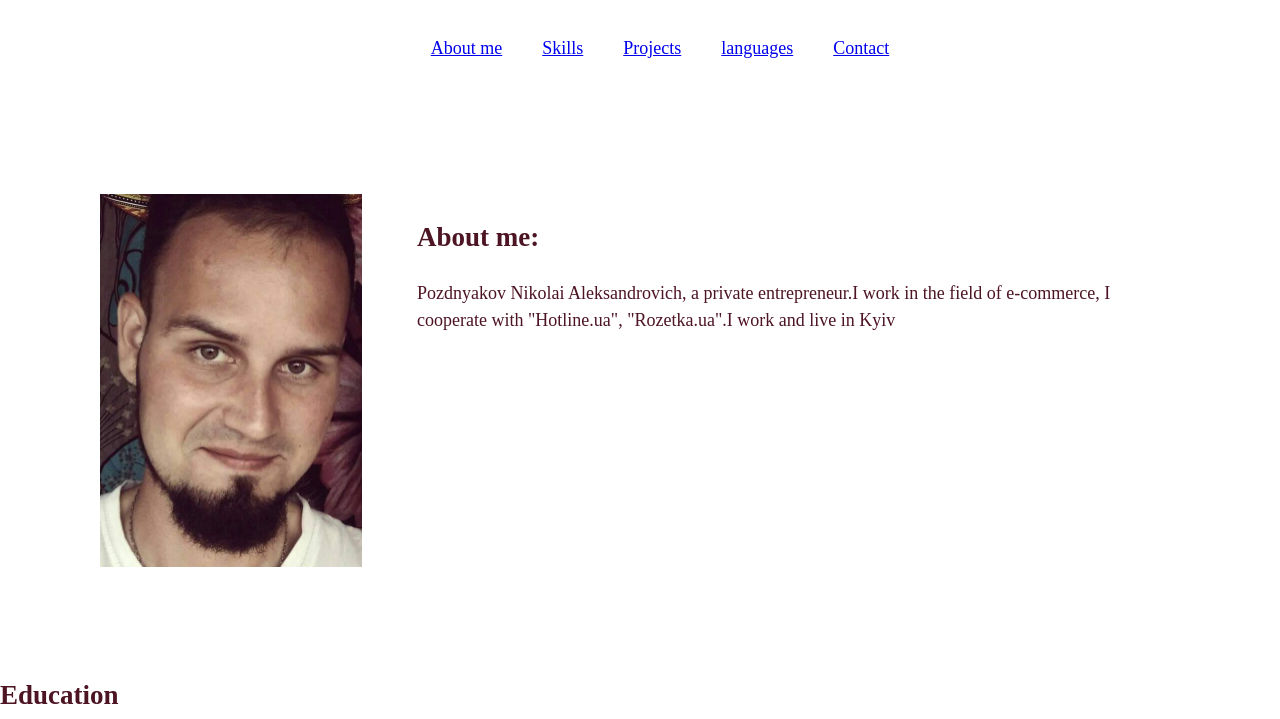
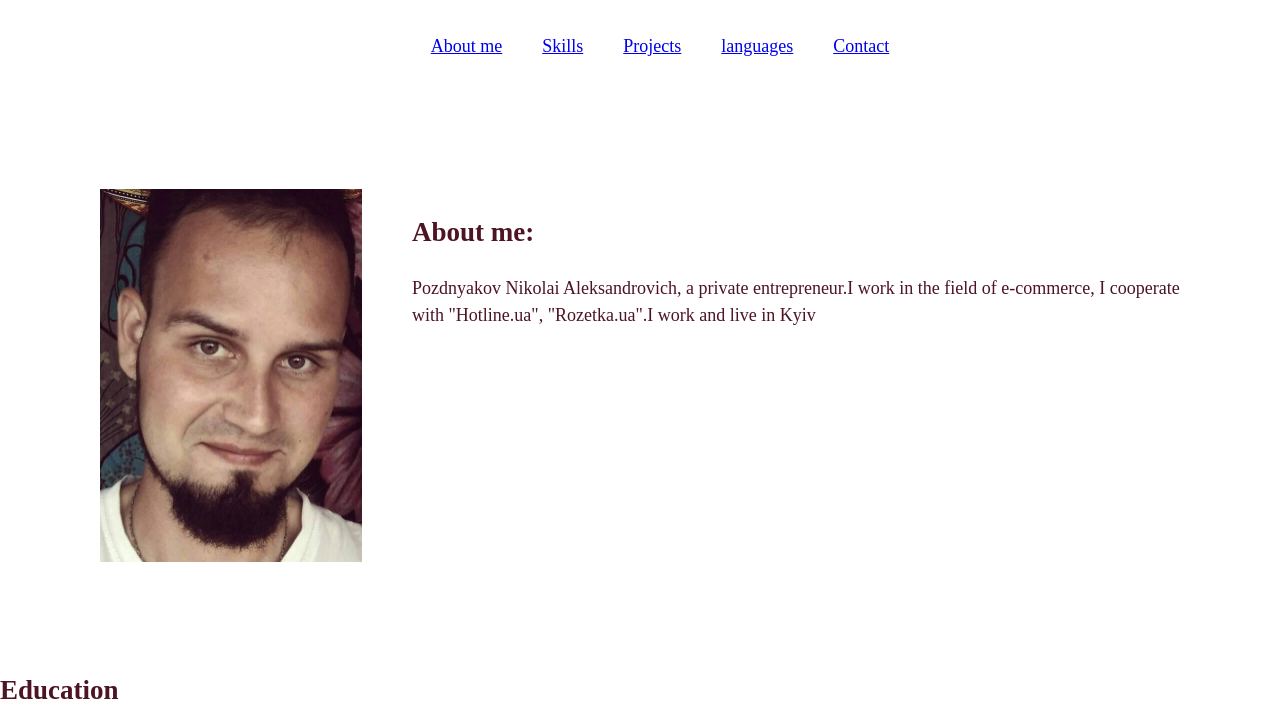
Before and after one commit to NFortis/rsschool-cv, a plain HTML site: page index.html in a window 1280 px wide. Shown: the part 81-800 px from the top of the page. Drawn offline with Linux system fonts and the light colour scheme.

Commit message:
fix: fixed code css 14-38

```diff
--- a/style.css
+++ b/style.css
@@ -36,7 +36,7 @@
 
   .nav-link {
     padding: 0 20px;
-    line-height: 55px;
+    line-height: 50px;
     transition: .3s;
 
   }
@@ -58,4 +58,4 @@
     margin: 100px;
   }
 
-  .about-me {margin-left: 55px;}
+  .about-me {margin-left: 50px;}
```
